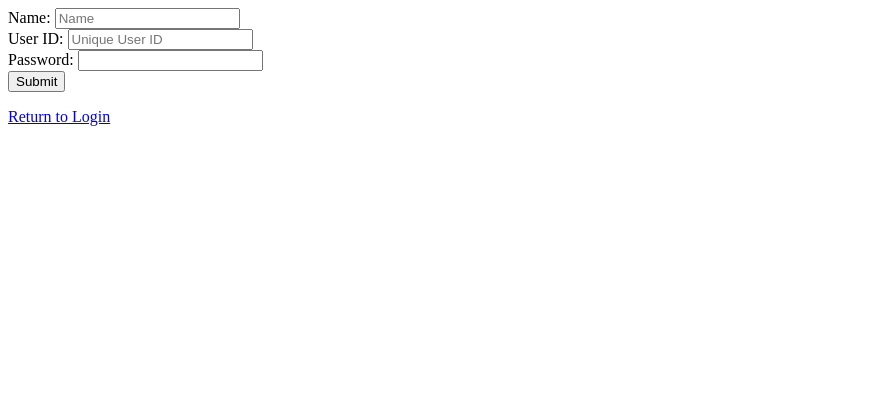
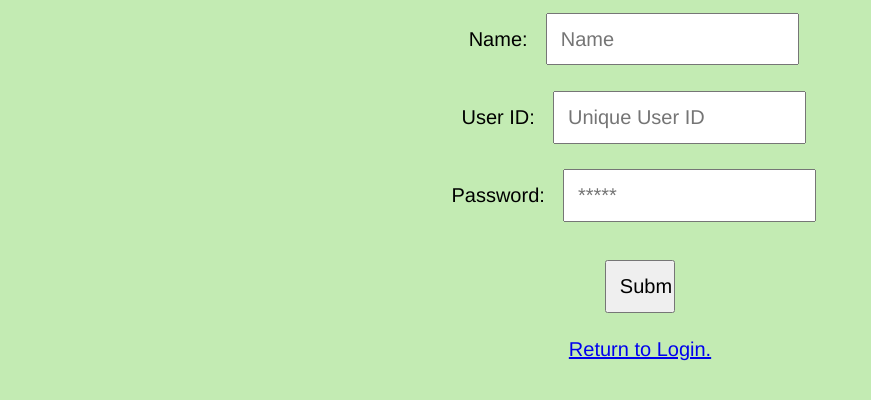
Before and after one commit to agdhruv/online-judge, a PHP site: page /judge/register.php in a window 1280 px wide. Shown: the top 400 px of the page, without its empty margins (0-871 px from the left). Run offline with PHP 8.4, Linux system fonts and the light colour scheme.

Commit message:
Final commit. Moved to barun511/armagaddeon repo after this.

```diff
--- a/addQuestion.php
+++ b/addQuestion.php
@@ -28,6 +28,7 @@
 <head>
 	<meta charset="UTF-8">
 	<title>Sumbit Code</title>
+	<link rel="stylesheet" href="css/common.css">
 </head>
 <body>
 	<form method="POST" action="submit-code.php">
--- /dev/null
+++ b/css/common.css
@@ -0,0 +1,27 @@
+*{
+	margin: 0px;
+	padding: 0px;
+}
+
+body{
+	background: #c3ebb3;
+	text-align: center;
+	font-size: 20px;
+	font-family: 'Helvetica', serif;
+}
+
+form input{
+	margin: 1%;
+	font-size: 20px;
+	padding: 1%;
+	font-family: 'Helvetica', serif;
+}
+
+form input[type="submit"]{
+	display: block;
+	width: 70px;
+	margin: 2% auto;
+	padding: 1%;
+	font-size: 20px;
+	font-family: 'Helvetica', serif;
+}
--- a/login.php
+++ b/login.php
@@ -42,11 +42,12 @@
 <head>
 	<meta charset="UTF-8">
 	<title>Login</title>
+	<link rel="stylesheet" href="css/common.css">
 </head>
 <body>
 	<form method="POST" action="login.php">
-		User ID: <input type="text" placeholder="Unique User ID" name="userID"><br>
-		Password: <input type="password" name="password"><br>
+		User ID: <input type="text" placeholder="Unique User ID" name="userID" autocomplete="off"><br>
+		Password: <input type="password" name="password" autocomplete="off" placeholder="*****"><br>
 		<input type="submit" name="submit">
 	</form>
 	<p><?php echo htmlentities($loginSuccess); ?></p>
--- a/register.php
+++ b/register.php
@@ -27,13 +27,13 @@
 
     if(isset($_POST['submit'])){
         if(empty(trim($_POST["name"]))){
-            $unsuccessfulRegis = "Incomplete Details";
+            $unsuccessfulRegis = "Incomplete details";
         }
         else if(empty(trim($_POST["userID"]))){
-            $unsuccessfulRegis = "Incomplete Details";
+            $unsuccessfulRegis = "Incomplete details";
         }
         else if(empty(trim($_POST["userPassword"]))){
-            $unsuccessfulRegis = "Incomplete Details";
+            $unsuccessfulRegis = "Incomplete details";
         }
         else if(usernameExists($_POST["userID"])){
             $unsuccessfulRegis = "Username already exists.";
@@ -53,17 +53,18 @@
 <head>
 	<meta charset="UTF-8">
 	<title>Register</title>
+    <link rel="stylesheet" href="css/common.css">
 </head>
 <body>
 	<form method="POST" action="register.php">
-		Name: <input type="text" placeholder="Name" name="name"><br>
-		User ID: <input type="text" placeholder="Unique User ID" name="userID"><br>
-		Password: <input type="password" name="userPassword"><br>
+		Name: <input type="text" placeholder="Name" name="name" autocomplete="off"><br>
+		User ID: <input type="text" placeholder="Unique User ID" name="userID" autocomplete="off"><br>
+		Password: <input type="password" name="userPassword" autocomplete="off" placeholder="*****"><br>
 		<input type="submit" name="submit">
 	</form>
 	<p><?php echo htmlentities($unsuccessfulRegis); ?></p>
 </body>
-<a href="login.php">Return to Login</a>
+<a href="login.php">Return to Login.</a>
 <?php
 	mysqli_close($conn);
 ?>
```
Also changed, not shown: submit-code.php (+4 -3 lines).
